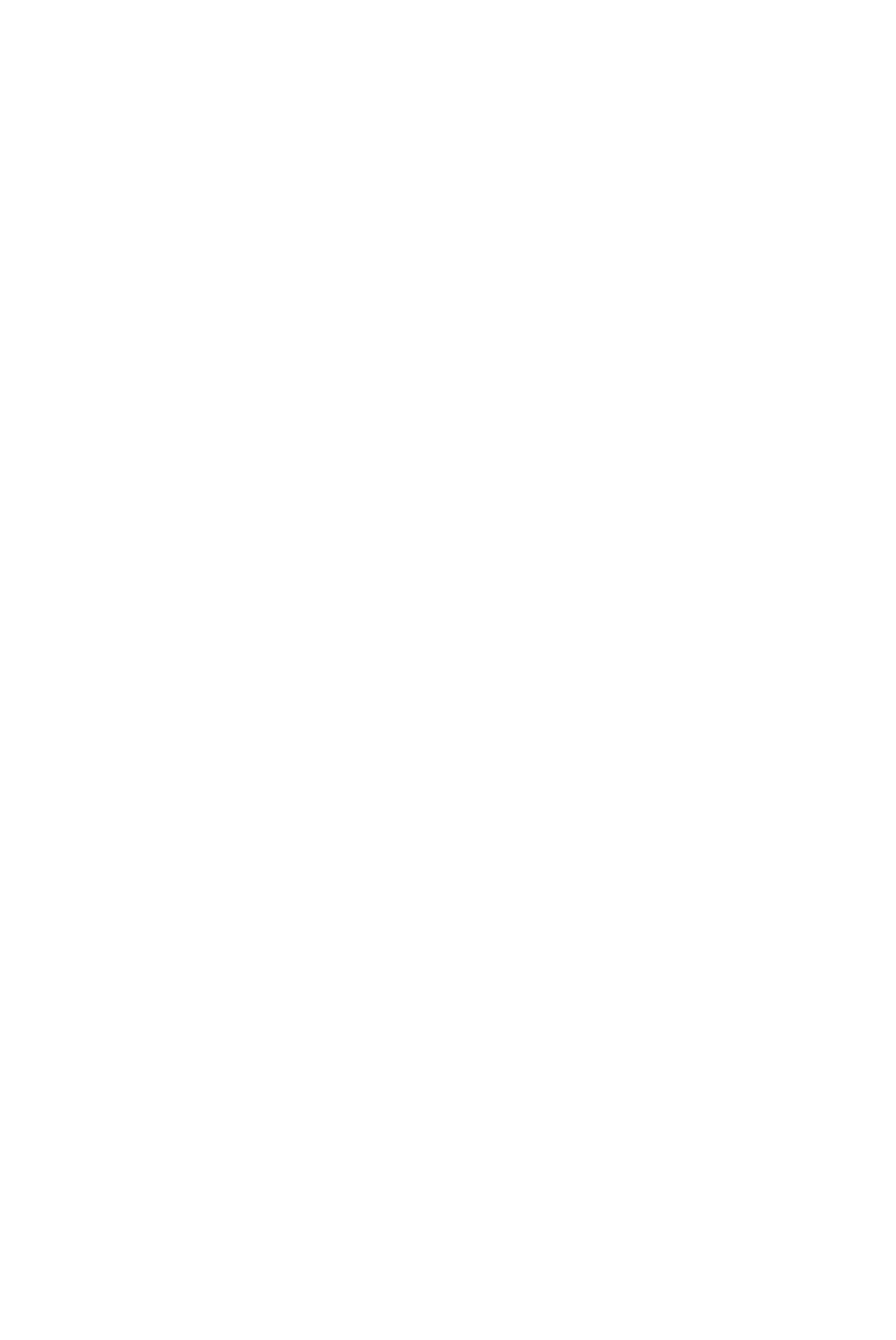
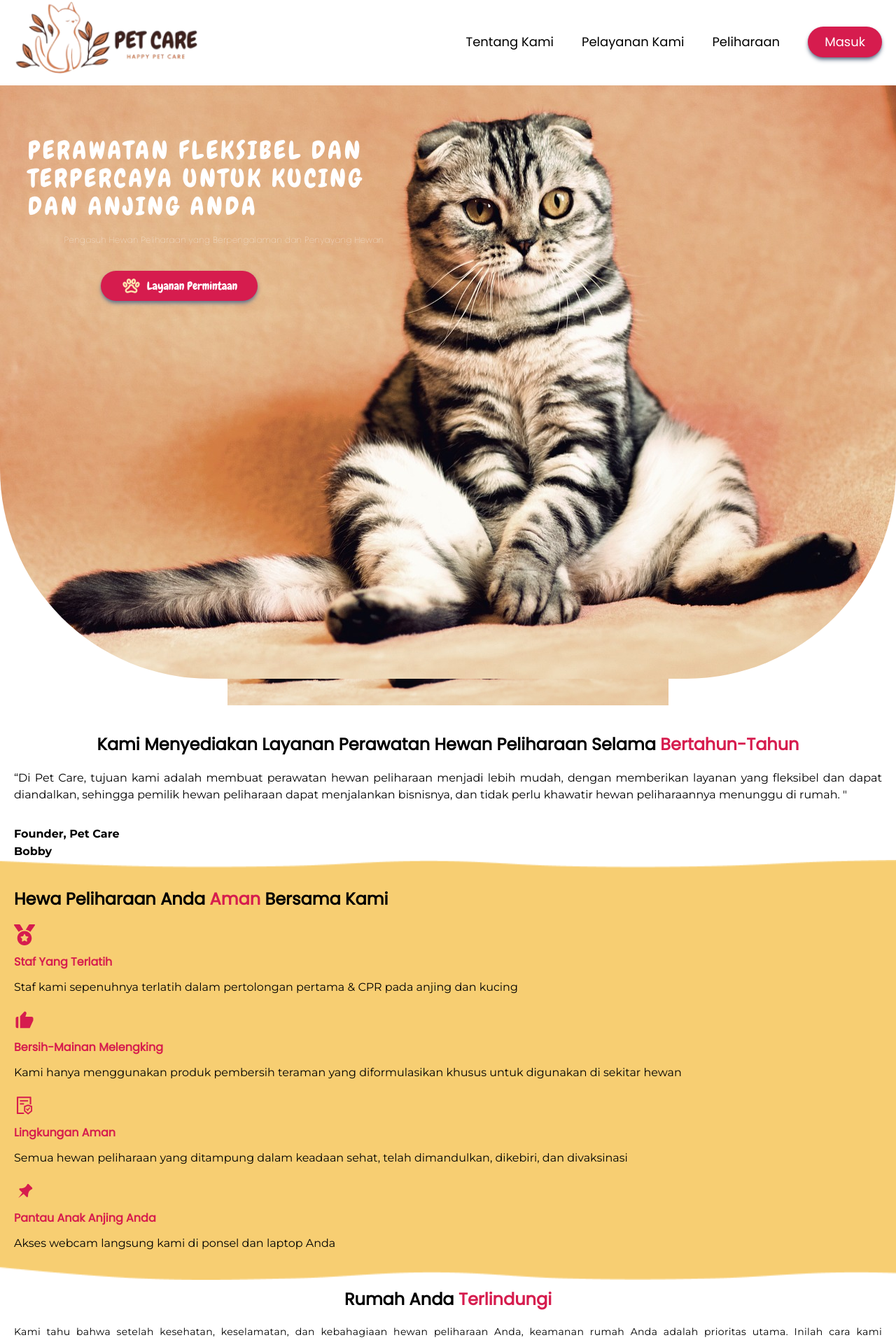
Before and after one commit to restuadil/massive, a React (Vite) app: page /aboutus in a window 1280 px wide. Before the commit this address had no page. Shown: the part 3-1918 px from the top of the page at 70% size. Before the commit the page ends 800 px from the top, so only its background shows below. Built offline with nearby package versions, Linux system fonts and the light colour scheme; a web font is replaced by a local one.

Commit message:
add page aboutus

```diff
--- a/src/App.jsx
+++ b/src/App.jsx
@@ -1,6 +1,7 @@
 import { Route, Routes } from 'react-router-dom';
 import Home from './pages/Home/Home';
 import Login from './pages/Login/Login';
+import AboutUs from './pages/AboutUs/AboutUs';
 
 
 export default function App() {
@@ -8,6 +9,7 @@ export default function App() {
         <Routes>
             <Route path="/" element={<Home />} />
             <Route path="login" element={<Login />} />
+            <Route path="aboutus" element={<AboutUs />} />
         </Routes>
     )
 }
--- a/src/components/Gallerry/Gallery.jsx
+++ b/src/components/Gallerry/Gallery.jsx
@@ -1,9 +1,9 @@
 import { HiArrowNarrowRight } from "react-icons/hi"
 
-const Gallery = () => {
+const Gallery = ({ bg }) => {
     return (
         <>
-            <div className="py-10">
+            <div className="py-10 bg-center bg-cover bg-no-repeat" style={{ backgroundImage: `url(${bg})` }}>
                 <div className="relative ">
                     <h1 className="text-3xl text-center font-poppins font-bold  px-2 ">
                         Lihat Moment <span className="text-red">Bahagia</span> Kami
@@ -13,7 +13,7 @@ const Gallery = () => {
                         <HiArrowNarrowRight />
                     </button>
                 </div>
-                <button className="text-3xl font-chewy bg-white block mx-auto px-7 py-1 rounded-2xl mt-7 ">Lihat Galeri</button>
+                <button className="text-3xl font-chewy bg-white block mx-auto px-7 py-1 rounded-2xl mt-7 border-2">Lihat Galeri</button>
             </div>
         </>
     )
--- a/src/components/Hero/Hero.jsx
+++ b/src/components/Hero/Hero.jsx
@@ -1,22 +1,18 @@
-const Hero = () => {
+import BtnHero from "../UI/BtnHero";
+
+const Hero = ({ img, bg = "img/bg2.png", btnContent = "Dapatkan Aplikasi", children }) => {
   return (
     <>
       <div
-        className="relative h-[100vh] md:h-[431px] bg-center bg-cover bg-no-repeat"
-        style={{ backgroundImage: `url("img/bg2.png")` }}
+        className="relative h-[90vh] md:h-[431px] bg-center bg-cover bg-no-repeat"
+        style={{ backgroundImage: `url(${bg})` }}
       >
-        <img src="" alt="" />
-        <div className="pt-28 mx-5 flex flex-col gap-5 md:pt-0 md:absolute md:inset-y-0 md:left-0 md:w-1/2 md:justify-center md:items-center md:p-10 md:mx-0">
-          <h2 className="text-white text-3xl font-medium font-chewy mt-20 md:mt-0 md:text-4xl md:tracking-widest">Lakukan yang <span className="text-red">TERBAIK</span> Untuk Hewan Peliharaan Anda</h2>
-          <p className="text-white font-poppins font-light text-xs tracking-wide md:mb-4"> Memberikan keahlian perawatan hewan peliharaan di Allston, Brighton, Brookline, Chestnut Hill, Fenway, Kenmore, Newton Corner, MA</p>
-          <button className="text-white bg-red py-2 px-6 rounded-3xl shadow-md shadow-slate-500 w-56 md:-ml-32">
-            <div className="flex gap-2 items-center justify-center">
-              <img src="img/pow.png" alt="" />
-              <p>Dapatkan Aplikasi</p>
-            </div>
-          </button>
+        <img src={`${img}`} alt="" className="rounded-b-[300px] " />
+        <div className="mx-5 flex flex-col gap-5 md:pt-0 md:absolute md:inset-y-0 md:left-0 md:w-1/2 md:justify-center md:items-center md:p-10 md:mx-0">
+          {children}
+          <BtnHero btnContent={btnContent} />
         </div>
-      </div>
+      </div >
     </>
   );
 };
--- a/src/components/Navbar/Navbar.jsx
+++ b/src/components/Navbar/Navbar.jsx
@@ -17,7 +17,7 @@ const Navbar = () => {
                             </li>
                         </ul>
                         <div className="text-black text-3xl md:hidden">
-                            <RxHamburgerMenu className="h-[77px] "/>
+                            <RxHamburgerMenu className="h-[77px] " />
                         </div>
                     </div>
                 </div>
--- a/src/components/Review/Review.jsx
+++ b/src/components/Review/Review.jsx
@@ -3,12 +3,12 @@ import { dataReview } from "../../Utils/dataReview";
 import RatingStars from "../UI/Star";
 import { nanoid } from "nanoid";
 
-const Review = () => {
+const Review = ({ bg }) => {
     const [currentData, setCurrentData] = useState(0);
 
     return (
         <>
-            <div className="my-10">
+            <div className="my-10 py-10 bg-center bg-cover bg-no-repeat" style={{ backgroundImage: `url(${bg})` }}>
                 <div className="flex flex-col">
                     <h1 className="text-center font-bold font-poppins text-3xl">Review on Yelp 🥀</h1>
                     <div className="mx-10 text-center flex flex-col gap-2 max-h-[350px] md:hidden">
--- /dev/null
+++ b/src/components/UI/BtnHero.jsx
@@ -0,0 +1,14 @@
+const BtnHero = ({ btnContent }) => {
+    return (
+        <>
+            <button className="text-white bg-red py-2 px-6 rounded-3xl shadow-md shadow-slate-500 w-56 md:-ml-32">
+                <div className="flex gap-2 items-center justify-center">
+                    <img src="img/pow.png" alt="" />
+                    <p className="font-chewy">{btnContent}</p>
+                </div>
+            </button>
+        </>
+    )
+}
+
+export default BtnHero
--- /dev/null
+++ b/src/pages/AboutUs/AboutUs.jsx
@@ -0,0 +1,71 @@
+import { FaMedal } from "react-icons/fa"
+import { BiSolidLike } from "react-icons/bi";
+import { AiOutlineFileProtect } from "react-icons/ai";
+import { TiPin } from "react-icons/ti";
+import Footer from "../../components/Footer/Footer"
+import Gallery from "../../components/Gallerry/Gallery"
+import Hero from "../../components/Hero/Hero"
+import Navbar from "../../components/Navbar/Navbar"
+import Review from "../../components/Review/Review"
+
+const AboutUs = () => {
+    return (
+        <>
+            <Navbar />
+            <Hero img={"img/hero.jpeg"} btnContent={"Layanan Permintaan"}>
+                <h2 className="text-white text-4xl font-medium font-chewy mt-20 md:mt-0 md:text-4xl md:tracking-widest">
+                    PERAWATAN FLEKSIBEL DAN TERPERCAYA UNTUK KUCING DAN ANJING ANDA
+                </h2>
+                <p className="text-white font-poppins font-light text-xs tracking-wide md:mb-4">Pengasuh Hewan Peliharaan yang Berpengalaman dan Penyayang Hewan</p>
+            </Hero>
+            <div className="mx-5">
+                <img src="img/hero.jpeg" className="h-[500px] block mx-auto p-10" alt="" />
+                <h1 className="font-poppins font-bold text-2xl text-center">Kami Menyediakan Layanan Perawatan Hewan Peliharaan Selama <span className="text-red">Bertahun-Tahun</span></h1>
+                <p className="font-montserrat mt-5 text-justify">“Di Pet Care, tujuan kami adalah membuat perawatan hewan peliharaan menjadi lebih mudah, dengan memberikan layanan yang fleksibel dan dapat diandalkan, sehingga pemilik hewan peliharaan dapat menjalankan bisnisnya, dan tidak perlu khawatir hewan peliharaannya menunggu di rumah. "</p>
+                <span className="font-montserrat font-bold mt-8 block">Founder, Pet Care</span>
+                <span className="font-montserrat font-bold">Bobby</span>
+            </div>
+            <div className="bg-cover bg-no-repeat px-5 py-10" style={{ backgroundImage: `url("img/bg.png")` }}>
+                <h1 className=" font-poppins font-bold text-2xl">Hewa Peliharaan Anda <span className="text-red">Aman</span> Bersama Kami</h1>
+                <div className="flex flex-col gap-5 mt-5">
+                    <div className="flex flex-col gap-3">
+                        <FaMedal className="text-red text-3xl" />
+                        <h1 className="text-red font-poppins font-bold">Staf Yang Terlatih</h1>
+                        <p className="font-montserrat">Staf kami sepenuhnya terlatih dalam pertolongan pertama & CPR pada anjing dan kucing</p>
+                    </div>
+                    <div className="flex flex-col gap-3">
+                        <BiSolidLike className="text-red text-3xl" />
+                        <h1 className="text-red font-poppins font-bold">Bersih-Mainan Melengking</h1>
+                        <p className="font-montserrat">Kami hanya menggunakan produk pembersih teraman yang diformulasikan khusus untuk digunakan di sekitar hewan</p>
+                    </div>
+                    <div className="flex flex-col gap-3">
+                        <AiOutlineFileProtect className="text-red text-3xl" />
+                        <h1 className="text-red font-poppins font-bold">Lingkungan Aman</h1>
+                        <p className="font-montserrat">Semua hewan peliharaan yang ditampung dalam keadaan sehat, telah dimandulkan, dikebiri, dan divaksinasi</p>
+                    </div>
+                    <div className="flex flex-col gap-3">
+                        <TiPin className="text-red text-3xl" />
+                        <h1 className="text-red font-poppins font-bold">Pantau Anak Anjing Anda</h1>
+                        <p className="font-montserrat">Akses webcam langsung kami di ponsel dan laptop Anda</p>
+                    </div>
+                </div>
+            </div>
+            <div>
+                <h1 className=" font-poppins font-bold text-2xl text-center mt-3">Rumah Anda <span className="text-red">Terlindungi</span></h1>
+                <p className="font-montserrat mx-5 tracking-wide block mt-5 text-justify text-sm">Kami tahu bahwa setelah kesehatan, keselamatan, dan kebahagiaan hewan peliharaan Anda, keamanan rumah Anda adalah prioritas utama. Inilah cara kami memastikan keamanan rumah Anda saat Anda bepergian:</p>
+                <ul className="list-disc mx-10 mt-3 text-justify font-montserrat">
+                    <li>Satu-satunya orang yang memiliki akses ke kunci atau kode akses Anda adalah kantor utama lokasi Anda dan pengasuh Anda
+                    </li>
+                    <li>Kami melacak semua pergerakan kunci, artinya jika pengasuh Anda memerlukan kunci, mereka diharuskan mengajukan permintaan di pelacakan aplikasi sistem kami
+                    </li>
+                    <li>Jika rumah Anda memiliki kode akses, kode tersebut hanya akan tersedia bagi pengasuh Anda selama jam layanan terjadwal`</li>
+                </ul>
+            </div>
+            <Review bg={"img/bg.png"} />
+            <Gallery />
+            <Footer />
+        </>
+    )
+}
+
+export default AboutUs
--- a/src/pages/Home/Home.jsx
+++ b/src/pages/Home/Home.jsx
@@ -24,7 +24,10 @@ const Home = () => {
     return (
         <>
             <Navbar />
-            <Hero />
+            <Hero btnContent={"Dapatkan Aplikasi"} img={"img/hero.jpeg"} >
+                <h2 className="text-white text-4xl font-medium font-chewy mt-20 md:mt-0 md:text-4xl md:tracking-widest">Lakukan yang <span className="text-red">TERBAIK</span> Untuk Hewan Peliharaan Anda</h2>
+                <p className="text-white font-poppins font-light text-xs tracking-wide md:mb-4"> Memberikan keahlian perawatan hewan peliharaan di Allston, Brighton, Brookline, Chestnut Hill, Fenway, Kenmore, Newton Corner, MA</p>
+            </Hero>
             <Layanan />
             <div className="bg-center bg-cover bg-no-repeat h-[400px]"
                 style={{ backgroundImage: `url("img/bg.png")` }}>
@@ -59,9 +62,7 @@ const Home = () => {
                 </div>
             </div>
             <Review />
-            <div style={{ backgroundImage: `url("img/bg.png")` }} className="bg-center bg-cover bg-no-repeat">
-                <Gallery />
-            </div>
+            <Gallery bg={"img/bg.png"} />
             <div style={{ backgroundImage: `url("img/bg2.png")` }} className="bg-center bg-cover bg-no-repeat ">
                 <Request />
             </div>
```
Also changed, not shown: src/Utils/dataLayanan.js (line endings or trailing spaces).
